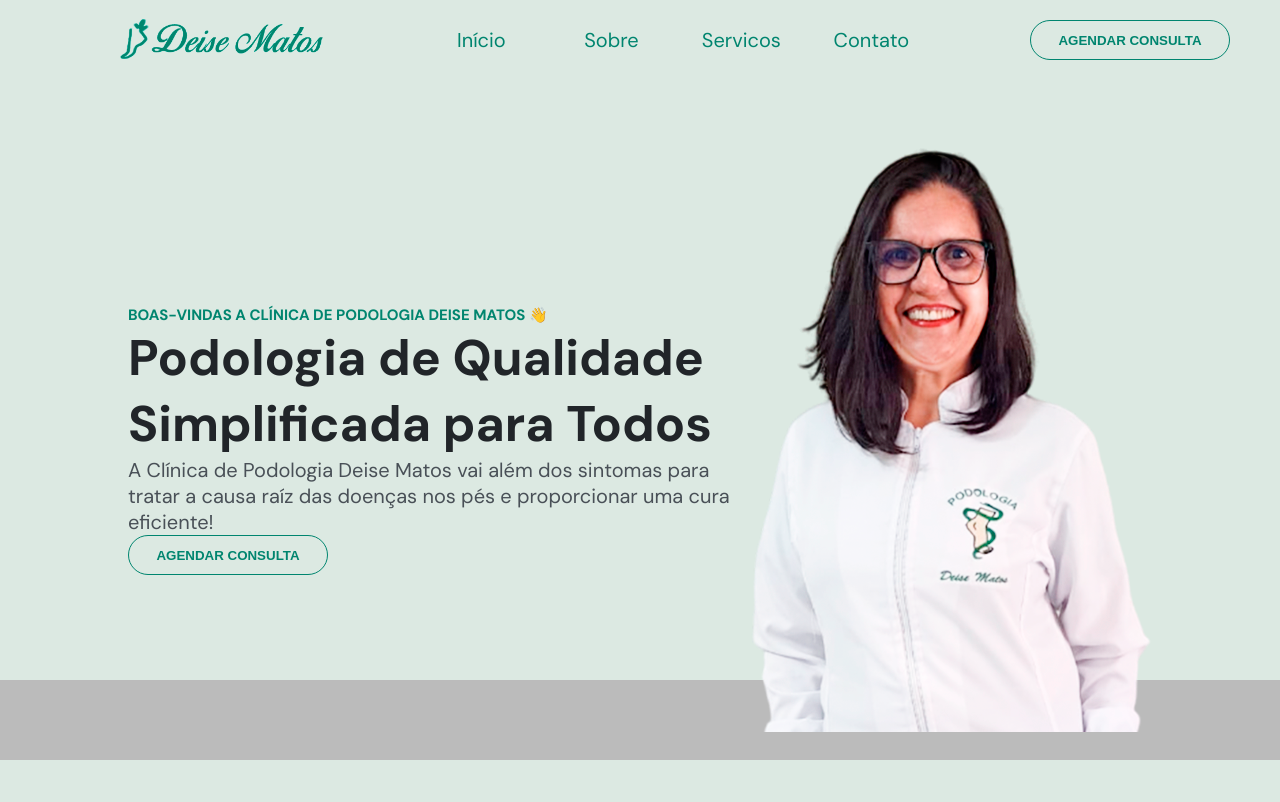
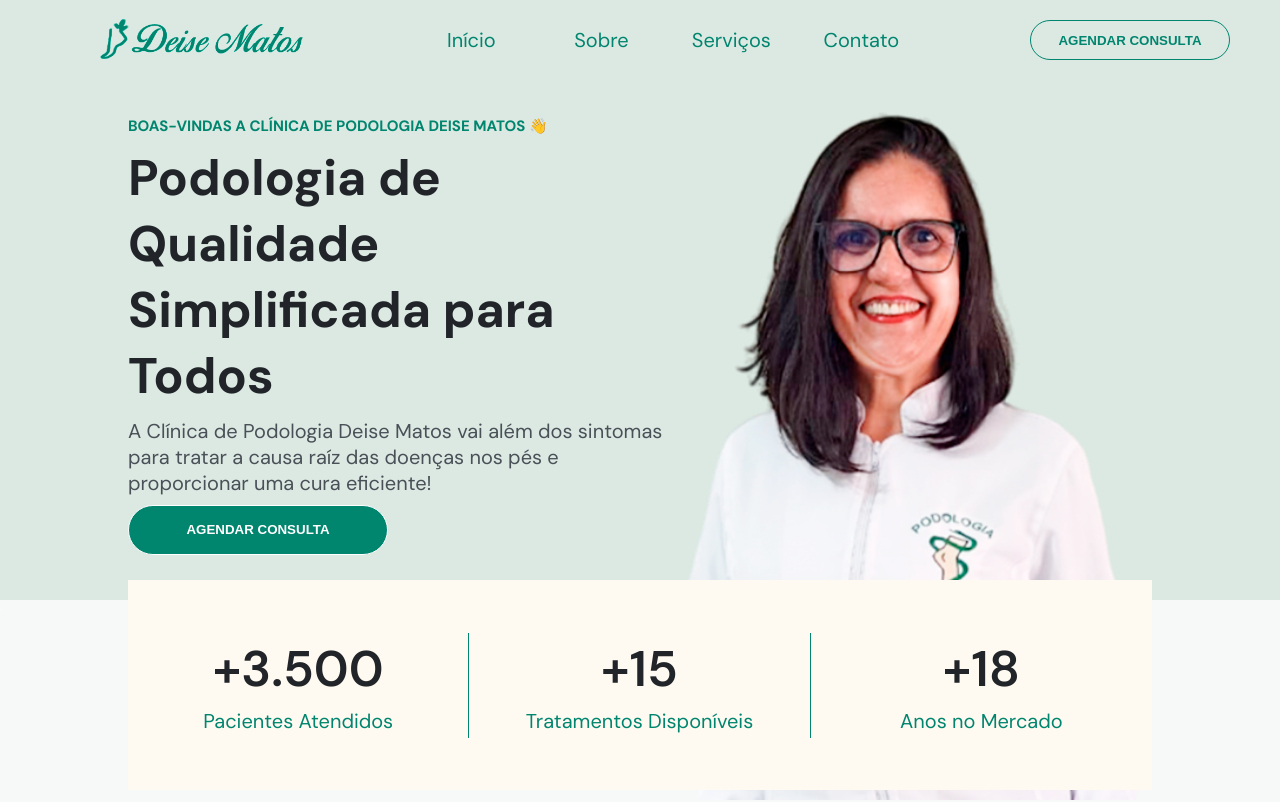
Before and after one commit to devfelipeeduardo/site-podologia-deise-matos-react-router, a React app: page / in a window 1280 px wide. Shown: the top 802 px of the page. Built offline with nearby package versions, Linux system fonts and the light colour scheme; the HTML template or start-up script is replaced by a standard one.

Commit message:
styles(nav-and-heroSection): Nav e Hero Section finalizados, agora preciso criar neutralSections para facilitar eventuais usos de sections, acredito que preciso apenas criar propriedades e reutilizalas conforme vou preenchendo as paginas

```diff
--- a/src/components/Header/Header.jsx
+++ b/src/components/Header/Header.jsx
@@ -44,7 +44,7 @@
                 <img className={styles['logo']} src={`${isSuspense ? logoWhite : logoGreen}`} alt="Logo Deise" />
             </Link>
             <Nav isSuspense={isSuspense} />
-            <ScheduleButton color={scheduleBtnColor} />
+            <ScheduleButton color={scheduleBtnColor} dimension={"small"}/>
         </header>
     )
 }
--- a/src/components/Header/Header.module.css
+++ b/src/components/Header/Header.module.css
@@ -8,6 +8,16 @@
   height: 10vh;
   z-index: 10;
   transition: all 1s ease;
+  transform: translateY(0px);
+  animation: fadeInUp 1s ease forwards;
+}
+
+@keyframes fadeInUp {
+  0% {
+    opacity: 1;
+    transform: translateY(-50px);
+  }
+
 }
 
 .brand-green-light-background {
@@ -24,7 +34,7 @@
 .logo {
   width: auto;
   height: 40px;
-  margin-left: 120px;
+  margin-left: 100px;
 }
 
 .logo:hover {
--- a/src/components/Nav/Nav.jsx
+++ b/src/components/Nav/Nav.jsx
@@ -6,7 +6,7 @@
         <nav className={styles['nav']}>
             <Link to="/" className={`${styles.link} ${isSuspense ? styles['link-suspense'] : ""}`} >Início</Link>
             <Link to="/sobre" className={`${styles.link} ${isSuspense ? styles['link-suspense'] : ""}`} >Sobre</Link>
-            <Link to="/servicos" className={`${styles.link} ${isSuspense ? styles['link-suspense'] : ""}`} >Servicos</Link>
+            <Link to="/servicos" className={`${styles.link} ${isSuspense ? styles['link-suspense'] : ""}`} >Serviços</Link>
             <Link to="/contato" className={`${styles.link} ${isSuspense ? styles['link-suspense'] : ""}`}>Contato</Link>
         </nav>
     )
--- a/src/components/Nav/Nav.module.css
+++ b/src/components/Nav/Nav.module.css
@@ -10,8 +10,13 @@
 }
 
 nav .link {
+  display: flex;
+  justify-content: center;
+  align-items: center;
+  position: relative;
   color: var(--brand-green);
   width: 110px;
+  height: 100%;
   margin-left: 20px;
   text-align: center;
   font-size: 2rem;
@@ -19,8 +24,38 @@
   transition: all 500ms ease;
 }
 
+nav .link::after {
+  content: " ";
+  width: 0%;
+  height: 2px;
+  background-color: var(--brand-green);
+  position: absolute;
+  bottom: 0;
+  left: 0;
+  transition: all 500ms ease;
+}
+
+nav .link:hover::after {
+  width: 100%;
+}
+
 nav .link-suspense {
   color: white;
+}
+
+nav .link-suspense::after {
+  content: " ";
+  width: 0%;
+  height: 2px;
+  background-color: var(--white);
+  position: absolute;
+  bottom: 0px;
+  left: 0px;
+  transition: all 500ms ease;
+}
+
+nav .link-suspense:hover::after {
+  width: 100%;
 }
 
 nav .link:first-child {
--- a/src/components/ScheduleButton/ScheduleButton.jsx
+++ b/src/components/ScheduleButton/ScheduleButton.jsx
@@ -1,8 +1,8 @@
 import styles from "./ScheduleButton.module.css"
 
-function ScheduleButton({ color }) {
+function ScheduleButton({ color, dimension }) {
   return (
-    <button className={`${styles['schedule-button']} ${styles[color]}`}>AGENDAR CONSULTA</button>
+    <button className={`${styles['schedule-button']} ${styles[color]} ${styles[dimension]}`}>AGENDAR CONSULTA</button>
   )
 }
 
--- a/src/components/ScheduleButton/ScheduleButton.module.css
+++ b/src/components/ScheduleButton/ScheduleButton.module.css
@@ -1,11 +1,19 @@
 .schedule-button {
-    width: 200px;
-    height: 40px;
     margin-right: 50px;
     border-radius: 50px;
     font-weight: 600;
     cursor: pointer;
     transition: all .2s ease;
+}
+
+.small {
+    width: 200px;
+    height: 40px;
+}
+
+.big {
+    width: 260px;
+    height: 50px;
 }
 
 .brand-green {
--- a/src/components/Sections/HeroSection.jsx
+++ b/src/components/Sections/HeroSection.jsx
@@ -2,20 +2,22 @@
 import ScheduleButton from "../ScheduleButton/ScheduleButton.jsx"
 
 import fotoDeise from "../../assets/foto-deise.png"
+import Statistics from "../Statistics/Statistics.jsx";
 
 function HeroSection() {
   return (
-    <section className={`${styles['hero-section']} ${styles['brand-green-light-02']}`}>
+    <section className={`${styles['hero-section']} ${styles['brand-green-light']}`}>
       <main className={styles['hero-content']}>
         <div className={styles['container-informations']}>
           <h2>BOAS-VINDAS A CLÍNICA DE PODOLOGIA DEISE MATOS 👋</h2>
           <h1>Podologia de Qualidade
             Simplificada para Todos</h1>
           <p>A Clínica de Podologia Deise Matos vai além dos sintomas para tratar a causa raíz das doenças nos pés e proporcionar uma cura eficiente!</p>
-          <ScheduleButton color="brand-green" />
+          <ScheduleButton color="white" dimension="big" />
         </div>
-        <img src={fotoDeise} alt="" />
+        <img className={styles['img']} src={fotoDeise} alt="Foto da pódologa Deise Matos" />
       </main>
+      <Statistics />
     </section>
 
   )
--- /dev/null
+++ b/src/components/Sections/NeutralSection.jsx
@@ -0,0 +1,11 @@
+import styles from "../Sections/sections.module.css"
+
+function NeutralSection() {
+  return (
+    <section className={`${styles['']} ${styles['brand-green-light-02']}`}>
+        .
+    </section>
+  )
+}
+
+export default NeutralSection
--- a/src/components/Sections/sections.module.css
+++ b/src/components/Sections/sections.module.css
@@ -5,7 +5,7 @@
 }
 
 .brand-green-light-02 {
-    background-color: var(--brand-green-light);
+    background-color: var(--brand-green-light-02);
 }
 
 .brand-beige {
@@ -27,7 +27,7 @@
 .hero-section {
     display: flex;
     justify-content: center;
-    margin-top: 10vh;
+    padding-top: 10vh;
     height: 75vh;
     width: 100%;
 }
@@ -36,12 +36,16 @@
     display: flex;
     flex-direction: row;
     justify-content: center;
-    align-items: center;
     height: 90vh;
     width: 80%;
+    padding-top: 2.5%;
 }
 
 .hero-content .container-informations {
+    display: flex;
+    flex-direction: column;
+    justify-content: space-around;
+    height: 65%;
 }
 
 .hero-content .container-informations h2 {
@@ -57,3 +61,6 @@
     font-size: 2rem;
     color: var(--grey-paragraph);
 }
+
+
+/* Neutral Section */
--- /dev/null
+++ b/src/components/Statistics/Statistics.jsx
@@ -0,0 +1,24 @@
+import styles from "./Statistics.module.css"
+
+function Statistics() {
+  return (
+    <div className={styles['performance-metrics']}>
+      <div className={styles['numbers-and-description']}>
+        <span className={styles['numbers']}>+3.500</span>
+        <p className={styles['description']}>Pacientes Atendidos</p>
+      </div>
+      <div className={styles['numbers-and-description']}>
+        <span className={styles['numbers']}>+15</span>
+        <p className={styles['description']}>Tratamentos Disponíveis</p>
+      </div>
+      <div className={styles['numbers-and-description']}>
+        <span className={styles['numbers']}>+18</span>
+        <p className={styles['description']}>Anos no Mercado</p>
+      </div>
+
+
+    </div>
+  )
+}
+
+export default Statistics
--- /dev/null
+++ b/src/components/Statistics/Statistics.module.css
@@ -0,0 +1,39 @@
+.performance-metrics {
+    display: grid;
+    grid-template-columns: repeat(3, 1fr);
+    grid-template-rows: 1fr;
+    align-items: center;
+    justify-content: center;
+    position: absolute;
+    bottom: 10px;
+    width: 80%;
+    height: 210px;
+    background-color: var(--brand-beige);
+}
+
+.numbers-and-description{
+    display: flex;
+    flex-direction: column;
+    justify-content: space-around;
+    text-align: center;
+    width: 100%;
+    height: 50%;
+    border-right: 1px solid var(--brand-green);
+}
+
+.numbers-and-description:last-child {
+    border: none;
+}
+
+.numbers {
+    font-size: 5rem;
+    font-weight: 600;
+    color: var(--grey-head-line);
+}
+
+.description {
+    font-size: 2rem;
+    overflow-wrap: break-word;
+    word-break: break-word;
+    color: var(--brand-green);
+}
--- a/src/pages/Home/Home.jsx
+++ b/src/pages/Home/Home.jsx
@@ -1,11 +1,12 @@
 // import styles from "./Home.module.css"
 import HeroSection from "../../components/Sections/HeroSection";
+import NeutralSection from "../../components/Sections/NeutralSection";
 
 function Home() {
     return (
         <>
             <HeroSection />
-            <HeroSection />
+            <NeutralSection />
         </>
     )
 }
```
